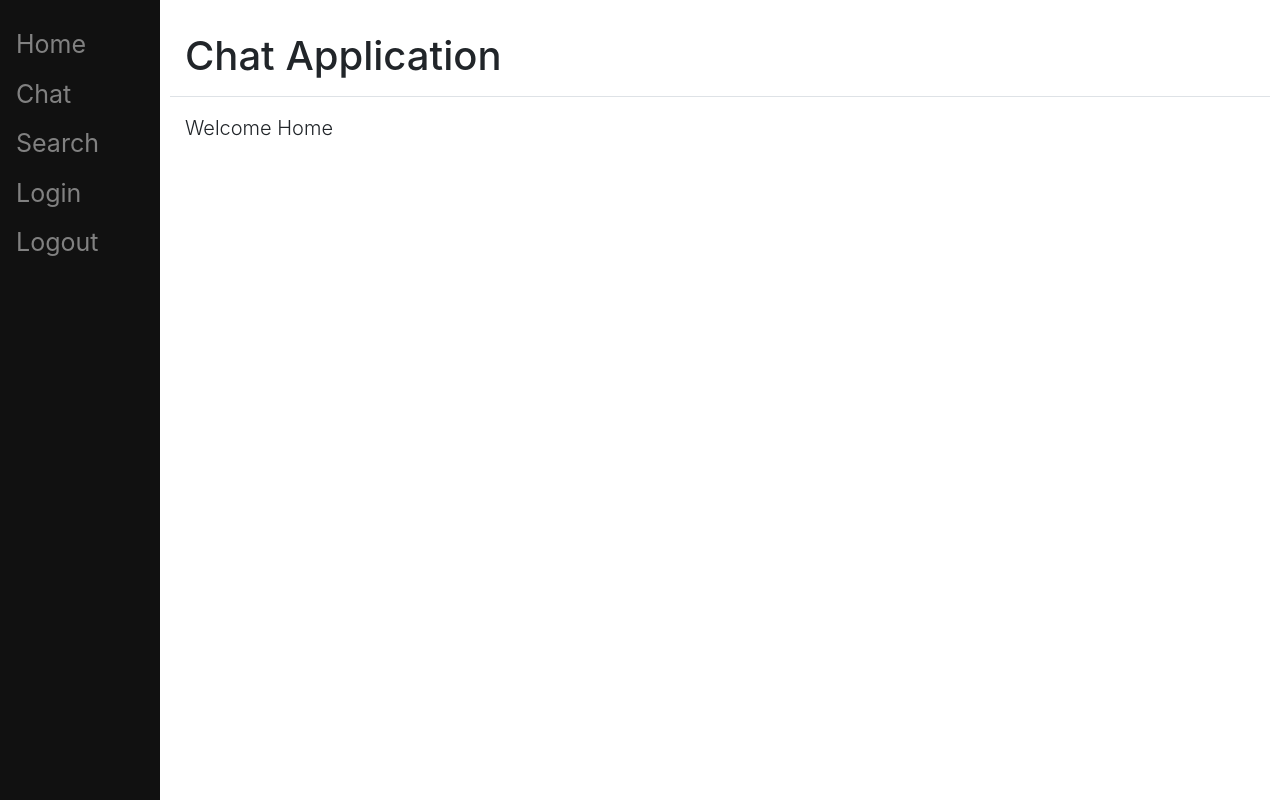
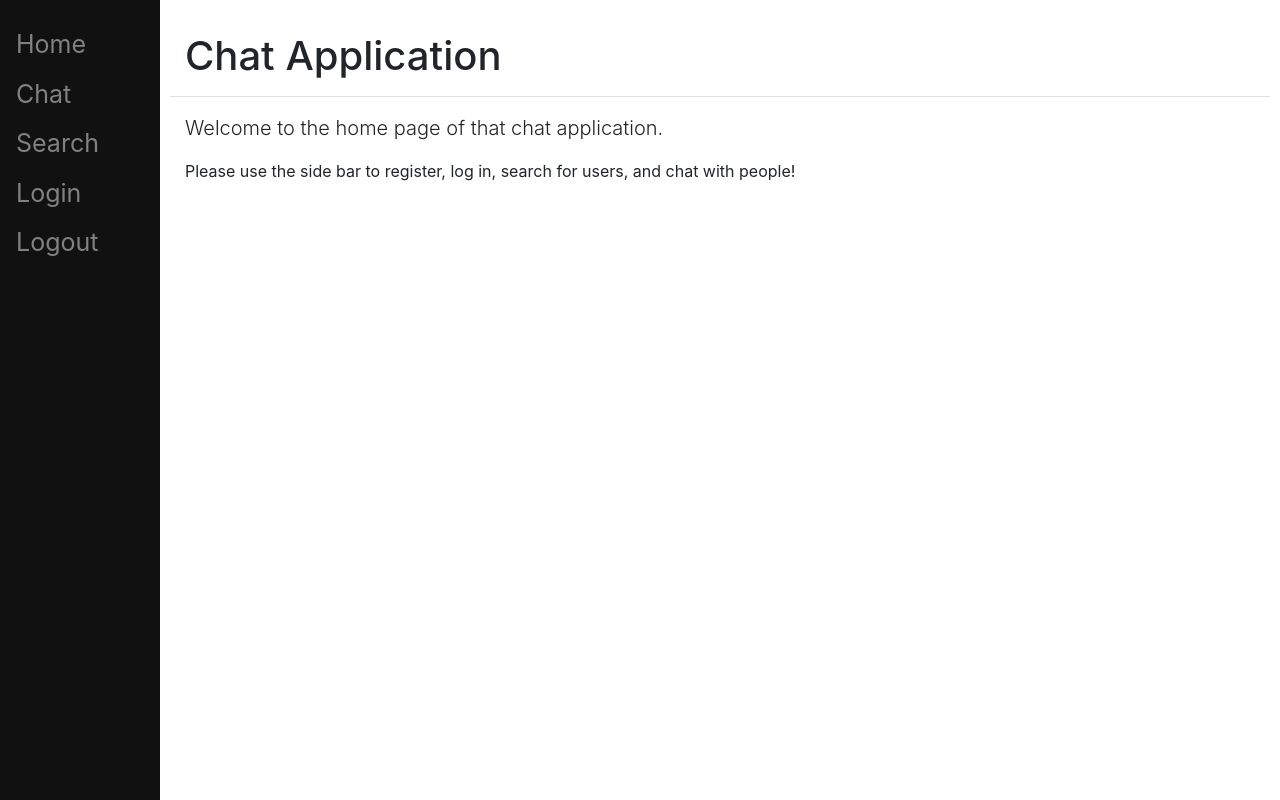
Before and after one commit to Thraac/ChatApplication, a Django app: template templates/home.html in a window 1280 px wide. Run offline with Django 3.2, Linux system fonts and the light colour scheme; the template is opened without the code that fills it, so the values that code supplies are empty; some libraries are stand-ins or nearby versions.

Commit message:
minor css updates

```diff
--- a/chat/templates/chat/search.html
+++ b/chat/templates/chat/search.html
@@ -9,9 +9,7 @@
     <form method="POST" name='search_user'>
         {% csrf_token %}
         <input type="text" class="form-control" name="search_user" id="search_user" placeholder="Search...">
-        <p>
-            <input type='submit' class='btn btn-primary'/>
-        </p>
+        <input type='submit' class='btn btn-primary'/>
     </form>
 </div>
 {% endblock %}
--- a/static/style.css
+++ b/static/style.css
@@ -37,3 +37,6 @@ ul {
     margin-left: 160px;
     padding: 0px 10px;
 }
+#search_button {
+    margin-top: 5px;
+}
--- a/templates/home.html
+++ b/templates/home.html
@@ -3,5 +3,6 @@
 <h1 class='p-0 m-0'>Chat Application</h1>
 {% endblock %}
 {% block content %}
-<p class='lead'>Welcome Home</p>
+<p class='lead'>Welcome to the home page of that chat application.</p>
+<p>Please use the side bar to register, log in, search for users, and chat with people!</p>
 {% endblock %}
```
Also changed, not shown: db.sqlite3.
